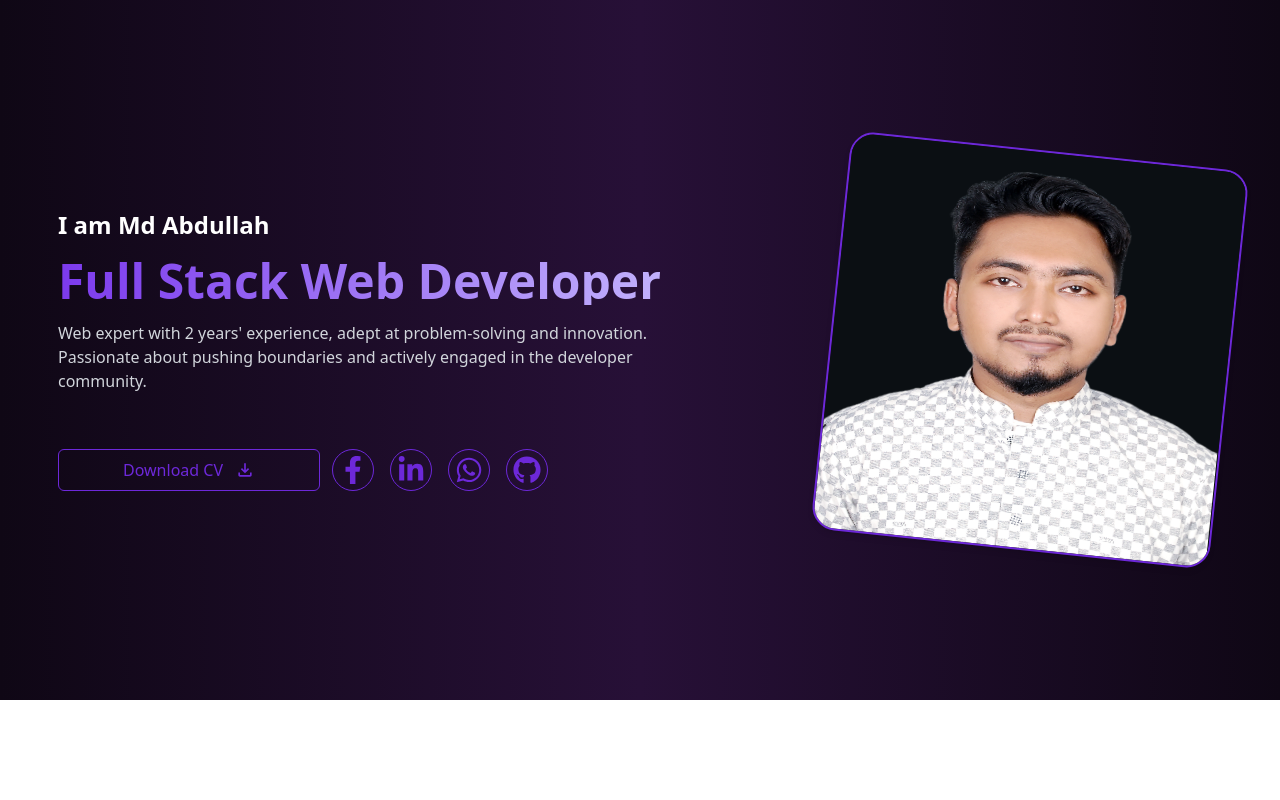
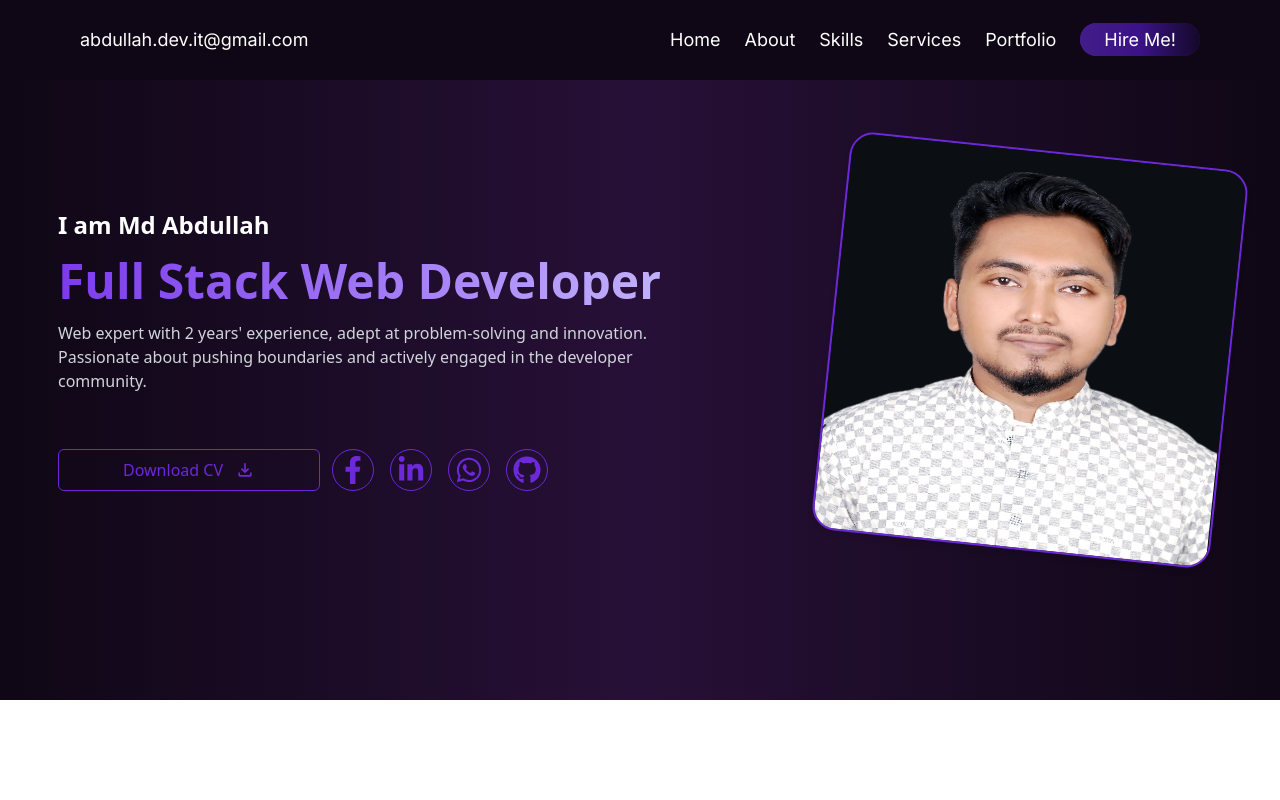
Before and after one commit to Md-Abdullah-321/Personal-portfolio, a Next.js app: page / in a window 1280 px wide. Shown: the top 800 px of the page. Built offline with nearby package versions, Linux system fonts and the light colour scheme; no server answers; grey boxes are pictures that could not be loaded.

Commit message:
Update layout.js

```diff
--- a/app/layout.js
+++ b/app/layout.js
@@ -1,9 +1,12 @@
-"use client"; // Ensure this is the first line
+"use client";
 
 import './globals.css';
 import { Inter } from 'next/font/google';
 import { useEffect } from 'react';
 import { usePathname } from 'next/navigation';
+import Head from 'next/head';
+import ReturnFooter from "./footer";
+import { ReturnCurrentNavbar } from "./navbar/ReturnCurrentNavbar";
 
 const inter = Inter({ subsets: ['latin'] });
 
@@ -51,12 +54,14 @@ export default function RootLayout({ children }) {
 
   return (
     <html lang="en" style={{ scrollBehavior: 'smooth' }}>
-      <head>
+      <Head>
         <title>{metadata.title}</title>
         <meta name="description" content={metadata.description} />
-      </head>
+      </Head>
       <body className={inter.className}>
+        <ReturnCurrentNavbar />
         {children}
+        {pathname !== "/projectDetails" && <ReturnFooter />}
       </body>
     </html>
   );
```
